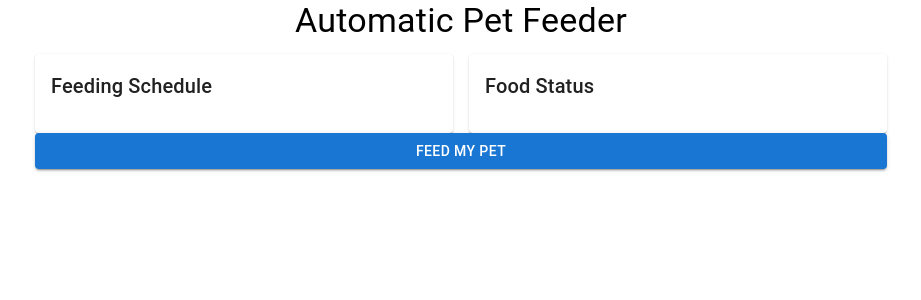
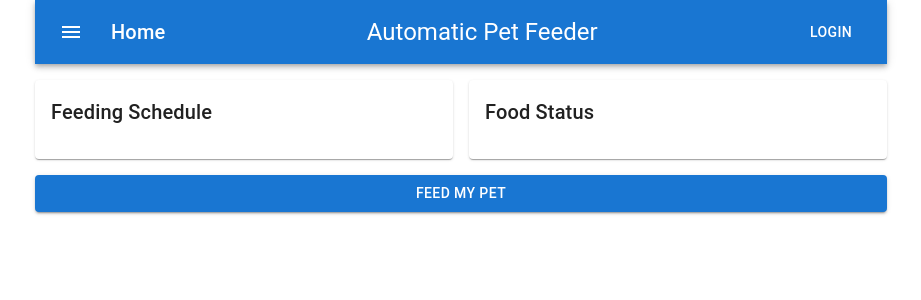
Before and after one commit to ardhitosen/frontend_pet_feeder, a React (Create React App) app: page / in a window 1280 px wide. Shown: the top 300 px of the page, without its empty margins (179-1100 px from the left). Built offline with nearby package versions, Linux system fonts and the light colour scheme.

Commit message:
navbar
test

```diff
--- a/src/App.js
+++ b/src/App.js
@@ -1,14 +1,34 @@
 import React from 'react';
-import { Container, Typography, Button, Grid, Card, CardContent } from '@mui/material';
+import { Container, Typography, Button, Grid, Card, Box , IconButton, CardContent, AppBar, Toolbar } from '@mui/material';
+import MenuIcon from '@mui/icons-material/Menu';
 
 const PetFeederPage = () => {
 
 
   return (
     <Container maxWidth="md">
-      <Typography variant="h4" align="center" gutterBottom>
-        Automatic Pet Feeder
-      </Typography>
+      <Box sx={{ flexGrow: 1, mb:2 }}>
+        <AppBar position="static">
+          <Toolbar>
+            <IconButton
+              size="large"
+              edge="start"
+              color="inherit"
+              aria-label="menu"
+              sx={{ mr: 2 }}
+            >
+              <MenuIcon />
+            </IconButton>
+            <Typography variant="h6" component="div" /*sx={{ flexGrow: 1 }}*/>
+              Home
+            </Typography>
+            <Typography variant="h5" component="div" align='center' sx={{ flexGrow: 1 }}>
+              Automatic Pet Feeder
+            </Typography>
+            <Button color="inherit">Login</Button>
+            </Toolbar>
+        </AppBar>
+      </Box>
       <Grid container spacing={2}>
         <Grid item xs={12} sm={6}>
           <Card>
@@ -16,7 +36,6 @@ const PetFeederPage = () => {
               <Typography variant="h6" gutterBottom>
                 Feeding Schedule
               </Typography>
-
             </CardContent>
           </Card>
         </Grid>
@@ -30,7 +49,7 @@ const PetFeederPage = () => {
           </Card>
         </Grid>
       </Grid>
-      <Button variant="contained" color="primary" fullWidth>
+      <Button variant="contained" color="primary" fullWidth sx={{ flexGrow: 1, mt:2 }}>
         Feed My Pet
       </Button>
     </Container>
```
Also changed, not shown: 1 other file (tests, documents, lock files or other folders).
